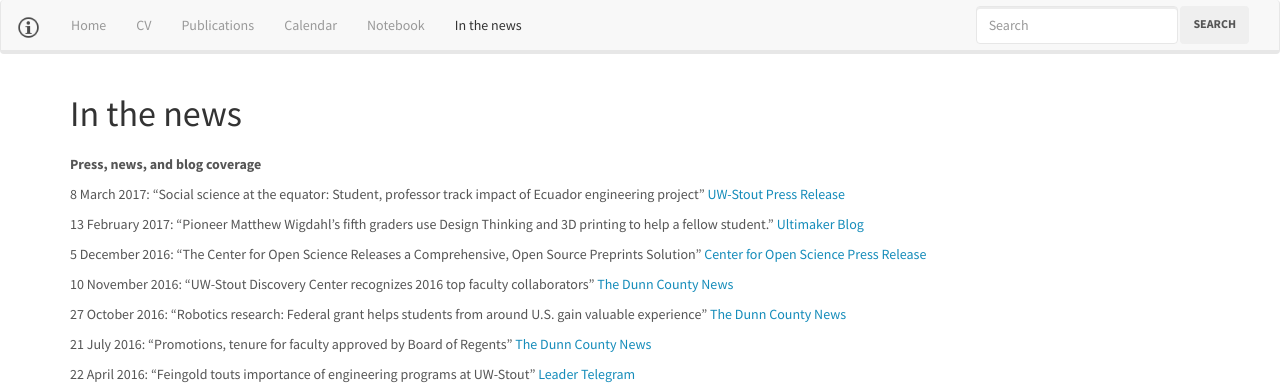
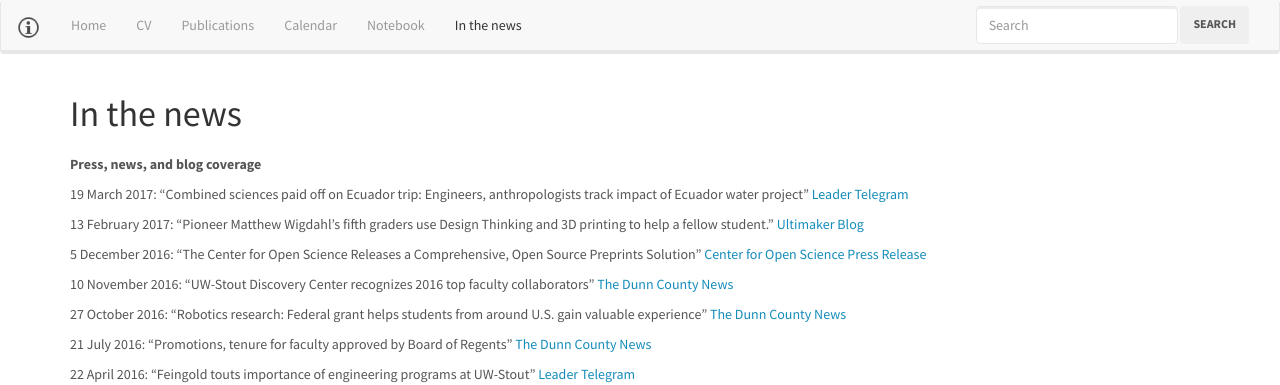
Before and after one commit to devinberg/devinberg.com, a Jekyll site: the page built from in-the-news/index.md, in a window 1280 px wide. Shown: the top 385 px of the page. Built offline with Jekyll 4.4.1, drawn with Linux system fonts in a browser that asks for light colours; nearby versions of some CDN libraries; comment, search, counter and statistics services are not loaded.

Commit message:
Ecuador story picked up by Leader Telegram

```diff
--- a/in-the-news/index.md
+++ b/in-the-news/index.md
@@ -6,7 +6,7 @@ section: In the news
 
 <strong>Press, news, and blog coverage</strong>
 
-8 March 2017: "Social science at the equator: Student, professor track impact of Ecuador engineering project" <a href="http://www.uwstout.edu/news/articles/Student-professor-track-impact-of-Ecuador-engineering-project.cfm" target="_blank">UW-Stout Press Release</a>
+19 March 2017: "Combined sciences paid off on Ecuador trip: Engineers, anthropologists track impact of Ecuador water project" <a href="http://www.leadertelegram.com/Features/On-Campus/2017/03/19/Combined-sciences.html" target="_blank">Leader Telegram</a>
 
 13 February 2017: "Pioneer Matthew Wigdahl's fifth graders use Design Thinking and 3D printing to help a fellow student." <a href="https://ultimaker.com/en/blog/36720-swivel-spoon-modification" target="_blank">Ultimaker Blog</a>
 
```
